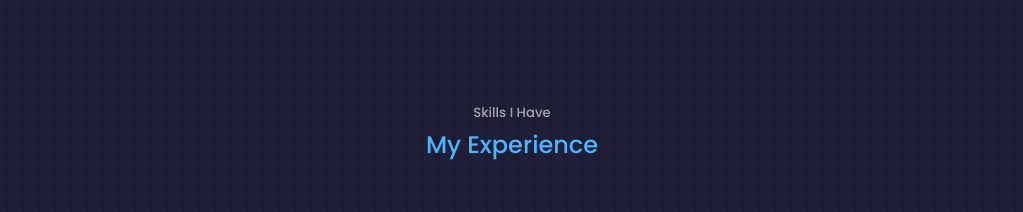
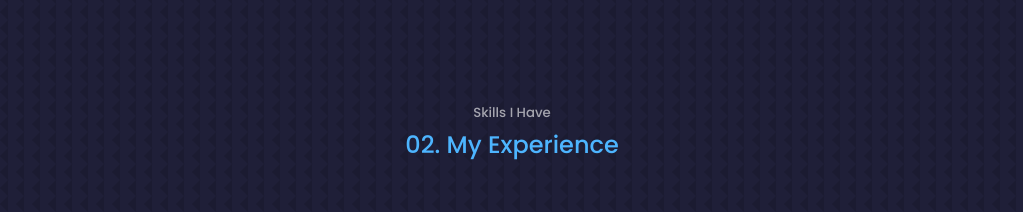
Before and after one commit to mimalson/meenahfolio, a React (Create React App) app: page / in a window 1280 px wide. Shown: the part 1500-1712 px from the top of the page, without its empty margins (128-1151 px from the left). Built offline with nearby package versions, Linux system fonts and the light colour scheme.

Commit message:
Update experience.jsx

```diff
--- a/src/components/Experience/experience.jsx
+++ b/src/components/Experience/experience.jsx
@@ -6,7 +6,7 @@ const experience = () => {
   return (
     <section id='experience'>
       <h5>Skills I Have</h5>
-      <h2>My Experience</h2>
+      <h2>02. My Experience</h2>
 
       <div className=" container experience__container">
         <div className="experience__frontend">
```
